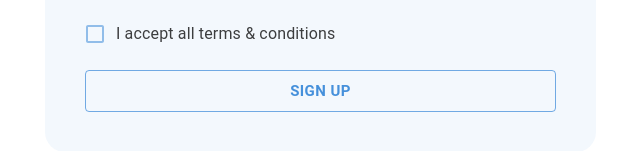
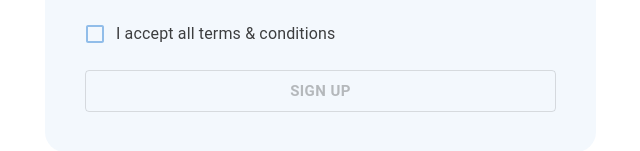
Before and after one commit to naszh/react-redux-for-practice, a React (Create React App) app: page / in a window 1280 px wide. Shown: the part 393-544 px from the top of the page, without its empty margins (19-659 px from the left). Built offline with nearby package versions, Linux system fonts and the light colour scheme.

Commit message:
add validate

```diff
--- a/src/components/common/button.tsx
+++ b/src/components/common/button.tsx
@@ -2,9 +2,10 @@ import { Button } from '@mui/material';
 
 interface ButtonElementProps {
 	onClick: () => void;
+	disabled: boolean;
 }
 
-export const ButtonElement = ({ onClick }: ButtonElementProps) => {
+export const ButtonElement = ({ onClick, disabled }: ButtonElementProps) => {
 	return (
 		<Button
 			variant='outlined'
@@ -15,6 +16,7 @@ export const ButtonElement = ({ onClick }: ButtonElementProps) => {
 				border: '1px solid rgba(25, 118, 210, 0.6)',
 			}}
 			onClick={onClick}
+			disabled={disabled}
 		>
 			SIGN UP
 		</Button>
--- a/src/components/signup/signup.tsx
+++ b/src/components/signup/signup.tsx
@@ -2,7 +2,7 @@ import { InputTel, InputText } from '../common/input';
 import InputAdornments from '../common/password';
 import { CheckElement } from '../common/checkbox';
 import { ButtonElement } from '../common/button';
-import { useState } from 'react';
+import { useEffect, useState } from 'react';
 import { FormStyles } from './signup.styles';
 
 export const SignUpForm = () => {
@@ -11,6 +11,8 @@ export const SignUpForm = () => {
 	const [phone, setPhone] = useState<string>('');
 	const [password, setPassword] = useState<string>('');
 	const [checked, setChecked] = useState(false);
+
+	const [isValid, setIsValid] = useState<boolean>(false);
 
 	const handleChangeName = (event: React.ChangeEvent<HTMLInputElement>) => {
 		setName(event.target.value);
@@ -46,6 +48,19 @@ export const SignUpForm = () => {
 		);
 	};
 
+	useEffect(() => {
+		const minLengthName = name.length > 3;
+		const emailValid = email.match(/^([\w.%+-]+)@([\w-]+\.)+([\w]{2,})$/i);
+		const minOneNum = password.match(/\d{1,}/);
+		const minLetters = password.match(/[a-zA-Z]/gi);
+
+		if (minLengthName && emailValid && minOneNum && minLetters!.length >= 3) {
+			setIsValid(true);
+		} else {
+			setIsValid(false);
+		}
+	}, [name, email, password]);
+
 	return (
 		<>
 			<form>
@@ -67,7 +82,7 @@ export const SignUpForm = () => {
 					<InputTel value={phone} onChange={handleChangePhone} />
 					<InputAdornments value={password} onChange={handleChangePassword} />
 					<CheckElement checked={checked} onChange={handleChangeChecked} />
-					<ButtonElement onClick={handleConfirm} />
+					<ButtonElement onClick={handleConfirm} disabled={!isValid} />
 				</div>
 			</form>
 			<div>{state}</div>
```
